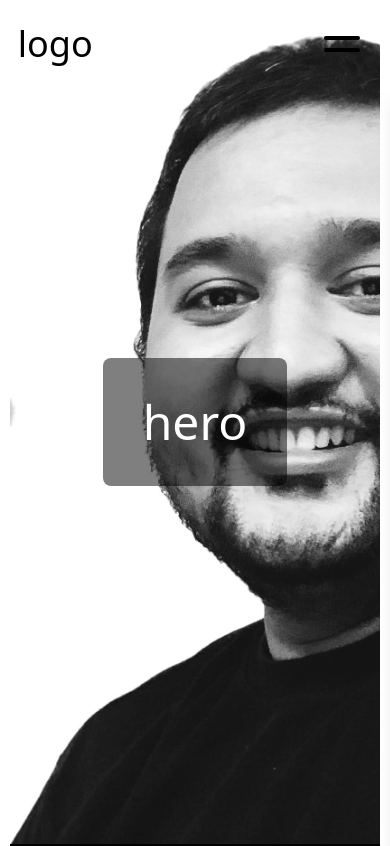
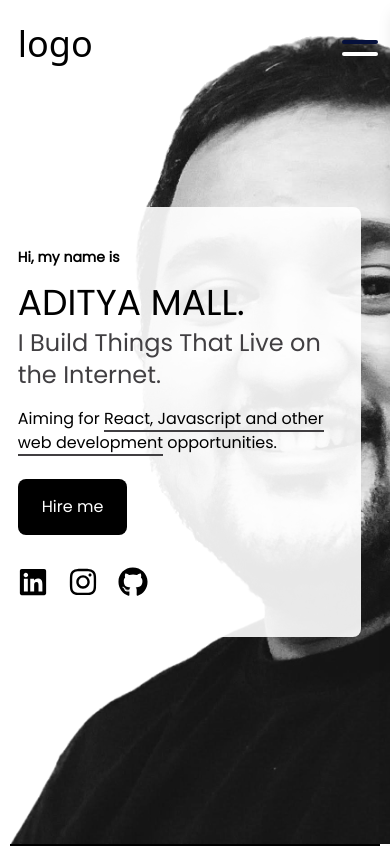
Before and after one commit to iamadityamall/react-projects-portfolio-development, a React (Create React App) app: page / in a window 390 px wide. Shown: the top 846 px of the page. Built offline with nearby package versions, Linux system fonts and the light colour scheme.

Commit message:
mobile responsive made

```diff
--- a/src/Components/ButtonAnimation.jsx
+++ b/src/Components/ButtonAnimation.jsx
@@ -2,15 +2,19 @@
 
 const ButtonAnimation = ({ showSidebar }) => {
   return (
-    <div className={`transition-all duration-500 ease-in-out flex flex-col space-y-2 items-center justify-center ${showSidebar && 'space-y-0'}`}>
+    <div
+      className={`transition-all duration-500 ease-in-out flex flex-col space-y-2 items-center justify-center shadow-md ${
+        showSidebar && "space-y-0"
+      }`}
+    >
       <div
-        className={`transition-all duration-500 ease-in-out h-1 w-9 bg-black rounded-lg ${
-          showSidebar && "rotate-45"
+        className={`transition-all duration-500 ease-in-out h-1 w-9 bg-[#06113C] rounded-lg ${
+          showSidebar && "bg-[#413F42] rotate-45"
         }`}
       ></div>
       <div
-        className={`transition-all duration-500 ease-in-out h-1 w-9 rounded-lg bg-black ${
-          showSidebar && "-rotate-45 -translate-y-1"
+        className={`transition-all duration-500 ease-in-out h-1 w-9 rounded-lg bg-white ${
+          showSidebar && "bg-[#413F42] -rotate-45 -translate-y-1"
         }`}
       ></div>
     </div>
--- a/src/Components/Home/Hero.jsx
+++ b/src/Components/Home/Hero.jsx
@@ -1,12 +1,49 @@
 import React from "react";
+import { socialLinks } from "../../utils/data/SocialLinks";
 
 const Hero = () => {
   return (
     <section
       id="hero"
-      className="bg-[url('/public/profile.png')] h-screen  lg:h-screen flex  justify-center items-center bg-cover "
+      className="translate-all duration-[2000ms] ease-in-out bg-[url('/public/profile-new.png')] h-screen w-screen bg-cover flex items-center "
     >
-      <h1 className="text-5xl bg-black/50 text-white p-10 rounded-lg">hero</h1>
+      <div className="translate-all duration-[2000ms] ease-in-out w-[90vw] bg-white/90 rounded-lg flex flex-col space-y-4 py-10 px-2 sm:w-[75vw] md:w-[75vw]">
+        <h6 className="text-sm font-bold font-poppins">Hi, my name is </h6>
+        <div className="translate-all duration-[2000ms] ease-in-out flex flex-col space-y-1">
+          <span className="text-4xl font-poppins">ADITYA MALL.</span>
+          <span className="text-2xl font-poppins text-[#413F42]">
+            I Build Things That Live on the Internet.
+          </span>
+        </div>
+        <p className="font-poppins">
+          Aiming for{" "}
+          <span className="border-b-2 border-[#413F42]">
+            React, Javascript and other web development
+          </span>{" "}
+          opportunities.
+        </p>
+        <div className="translate-all duration-[2000ms] ease-in-out flex flex-col space-y-8 items-start">
+          <button className="mt-2 px-6 py-4 bg-black text-white rounded-lg font-poppins">
+            Hire me
+          </button>
+          <div className="translate-all duration-[2000ms] ease-in-out flex space-x-5  items-center justify-start">
+            {socialLinks.map((link) => {
+              const { id, path, icon } = link;
+              return (
+                <a
+                  href={path}
+                  key={id}
+                  rel="noreferrer"
+                  target="_blank"
+                  className="text-3xl"
+                >
+                  {icon}
+                </a>
+              );
+            })}
+          </div>
+        </div>
+      </div>
     </section>
   );
 };
--- a/src/Components/Home/Navbar.jsx
+++ b/src/Components/Home/Navbar.jsx
@@ -36,7 +36,7 @@ const Navbar = () => {
           })}
         </ul>
         <button
-          className="p-3 lg:hidden translate-all duration-500 ease-in-out"
+          className="lg:hidden translate-all duration-500 ease-in-out fixed right-3 top-10 z-20"
           onClick={() => dispatch(toggleSidebarButton(!showSidebar))}
         >
           <ButtonAnimation showSidebar={showSidebar} />
--- a/src/Components/Home/Sidebar.jsx
+++ b/src/Components/Home/Sidebar.jsx
@@ -10,7 +10,7 @@ const Sidebar = () => {
 
   return (
     <aside
-      className={`fixed translate-all duration-500 ease-in-out  h-screen w-screen bg-white lg:hidden flex flex-col items-end justify-center space-y-4 bg-transparent shadow-lg
+      className={`fixed top-0 z-10 translate-all duration-500 ease-in-out  h-screen w-screen bg-white lg:hidden flex flex-col items-end justify-center space-y-4 bg-transparent shadow-lg z-20
         ${!showSidebar && "translate-x-full"}
       }`}
     >
--- a/src/index.css
+++ b/src/index.css
@@ -1,6 +1,10 @@
-@import url('https://fonts.googleapis.com/css2?family=Poppins&display=swap');
-@import url('https://fonts.googleapis.com/css2?family=Montserrat&display=swap');
+@import url("https://fonts.googleapis.com/css2?family=Poppins&display=swap");
+@import url("https://fonts.googleapis.com/css2?family=Montserrat&display=swap");
 
 @tailwind base;
 @tailwind components;
 @tailwind utilities;
+
+* {
+  -webkit-tap-highlight-color: transparent;
+}
--- /dev/null
+++ b/src/utils/data/SocialLinks.js
@@ -0,0 +1,27 @@
+import { FaLinkedin, FaInstagram, FaGithub } from "react-icons/fa";
+
+export const socialLinks = [
+  {
+    id: 0,
+    name: "linkedin",
+    path: "https://linkedin.co.in/adityamall",
+    icon: <FaLinkedin />,
+  },
+  {
+    id: 1,
+    name: "instagram",
+    path: "https://instagram.co.in",
+    icon: <FaInstagram />,
+  },
+  {
+    id: 2,
+    name: "github",
+    path: "https://github.com/",
+    icon: <FaGithub />,
+  },
+//   {
+//     id: 3,
+//     name: "linkedin",
+//     icon: <FaLinkedin />,
+//   },
+];
```
Also changed, not shown: public/profile-new.png (added).
